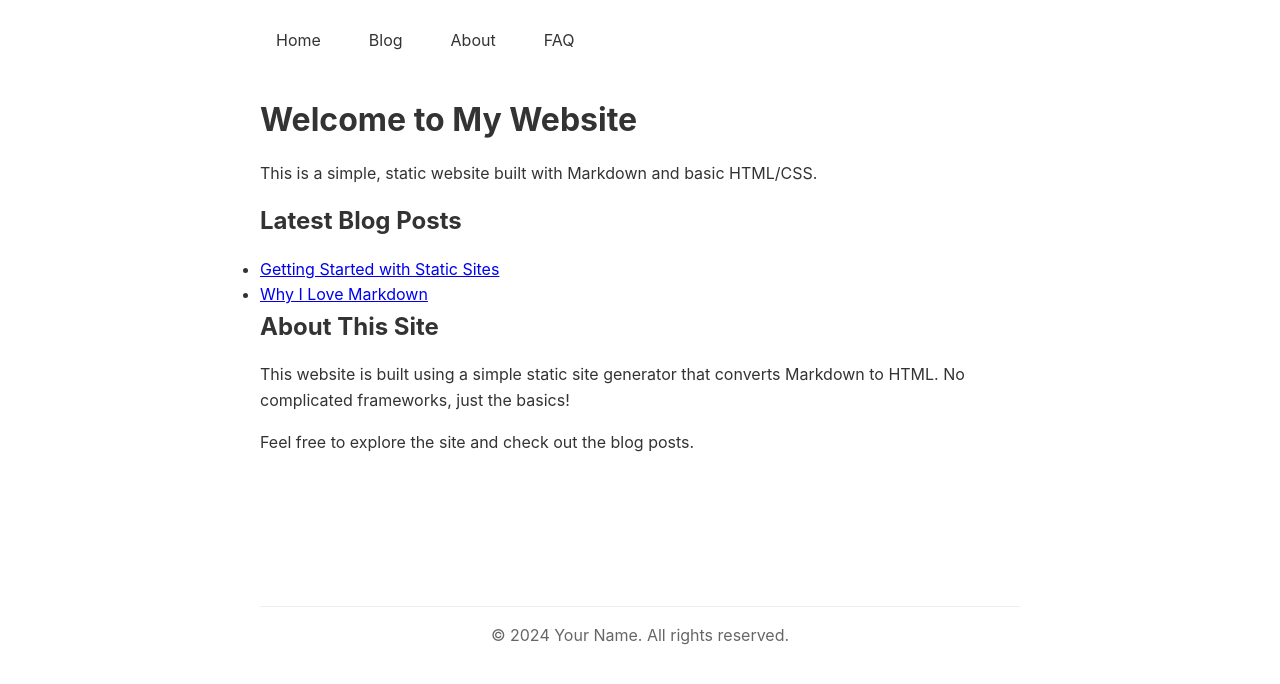
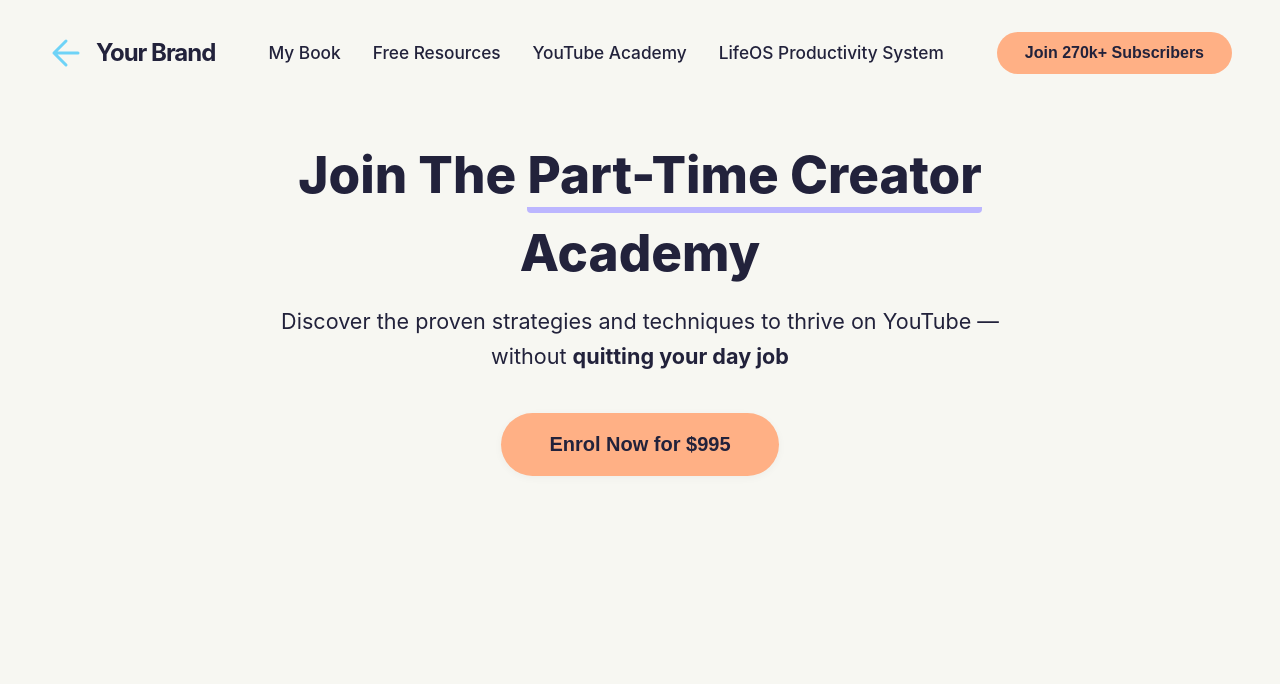
Before and after one commit to ajmares/Blog-BYOA, a website: page public/index.html in a window 1280 px wide. Drawn offline with Linux system fonts and the light colour scheme.

Commit message:
mimicking another site design

```diff
--- a/public/index.html
+++ b/public/index.html
@@ -3,34 +3,171 @@
 <head>
     <meta charset="UTF-8">
     <meta name="viewport" content="width=device-width, initial-scale=1.0">
-    <title>Welcome to My Website</title>
+    <title>Part-Time Creator Academy</title>
     <link rel="stylesheet" href="/css/style.css">
+    <style>
+        html, body {
+            height: 100%;
+        }
+        body {
+            background: #f7f7f2;
+            margin: 0;
+            padding: 0;
+            min-height: 100vh;
+        }
+        .container {
+            width: 100vw;
+            max-width: none;
+            margin: 0;
+            border-radius: 0;
+            box-shadow: none;
+            padding: 0;
+        }
+        .navbar {
+            width: 100%;
+            display: flex;
+            align-items: center;
+            justify-content: space-between;
+            padding: 32px 48px 32px 48px;
+            box-sizing: border-box;
+        }
+        .logo {
+            display: flex;
+            align-items: center;
+            gap: 12px;
+        }
+        .logo svg {
+            height: 36px;
+            width: 36px;
+        }
+        .logo-text {
+            font-size: 1.5rem;
+            font-weight: 700;
+            color: #22223b;
+            letter-spacing: -1px;
+        }
+        .nav-links {
+            display: flex;
+            gap: 32px;
+            align-items: center;
+            justify-content: center;
+            flex: 1;
+        }
+        .nav-links a {
+            color: #22223b;
+            text-decoration: none;
+            font-weight: 500;
+            font-size: 1.08rem;
+            padding: 4px 0;
+        }
+        .cta-nav {
+            background: #ffb085;
+            color: #22223b;
+            border: none;
+            border-radius: 24px;
+            padding: 12px 28px;
+            font-size: 1rem;
+            font-weight: 600;
+            cursor: pointer;
+            transition: background 0.2s;
+            white-space: nowrap;
+        }
+        .cta-nav:hover {
+            background: #ffa06a;
+        }
+        .hero {
+            text-align: center;
+            margin-top: 40px;
+            padding: 0 48px;
+        }
+        .hero-title {
+            font-size: 3.2rem;
+            font-weight: 800;
+            color: #22223b;
+            line-height: 1.1;
+            margin-bottom: 0.5rem;
+        }
+        .hero-underline {
+            display: inline-block;
+            border-bottom: 6px solid #bcb6ff;
+            border-radius: 4px;
+            padding-bottom: 0.1em;
+            margin-bottom: 0.2em;
+        }
+        .hero-desc {
+            font-size: 1.35rem;
+            color: #22223b;
+            margin: 1.5rem 0 2.5rem 0;
+            font-weight: 400;
+        }
+        .cta-main {
+            background: #ffb085;
+            color: #22223b;
+            border: none;
+            border-radius: 32px;
+            padding: 20px 48px;
+            font-size: 1.25rem;
+            font-weight: 700;
+            cursor: pointer;
+            transition: background 0.2s;
+            box-shadow: 0 2px 8px rgba(0,0,0,0.04);
+        }
+        .cta-main:hover {
+            background: #ffa06a;
+        }
+        @media (max-width: 900px) {
+            .navbar, .hero {
+                padding-left: 16px;
+                padding-right: 16px;
+            }
+            .nav-links {
+                gap: 18px;
+            }
+        }
+        @media (max-width: 700px) {
+            .hero-title {
+                font-size: 2rem;
+            }
+            .navbar, .hero {
+                padding-left: 4px;
+                padding-right: 4px;
+            }
+            .navbar {
+                flex-direction: column;
+                gap: 16px;
+            }
+            .nav-links {
+                gap: 12px;
+                flex-wrap: wrap;
+            }
+        }
+    </style>
 </head>
 <body>
-    <header>
-        <nav>
-            <a href="/">Home</a>
-            <a href="/blog">Blog</a>
-            <a href="/about">About</a>
-            <a href="/faq">FAQ</a>
+    <div class="container">
+        <nav class="navbar">
+            <div class="logo">
+                <svg viewBox="0 0 48 48" fill="none"><path d="M8 24L40 24M8 24L24 8M8 24L24 40" stroke="#6ed3f7" stroke-width="4" stroke-linecap="round" stroke-linejoin="round"/></svg>
+                <span class="logo-text">Your Brand</span>
+            </div>
+            <div class="nav-links">
+                <a href="#">My Book</a>
+                <a href="#">Free Resources</a>
+                <a href="#">YouTube Academy</a>
+                <a href="#">LifeOS Productivity System</a>
+            </div>
+            <button class="cta-nav">Join 270k+ Subscribers</button>
         </nav>
-    </header>
-    <main>
-        <h1>Welcome to My Website</h1>
-<p>This is a simple, static website built with Markdown and basic HTML/CSS.</p>
-<h2>Latest Blog Posts</h2>
-<ul>
-<li><a href="/blog/getting-started">Getting Started with Static Sites</a></li>
-<li><a href="/blog/why-markdown">Why I Love Markdown</a></li>
-</ul>
-<h2>About This Site</h2>
-<p>This website is built using a simple static site generator that converts Markdown to HTML. No complicated frameworks, just the basics!</p>
-<p>Feel free to explore the site and check out the blog posts. </p>
-
-    </main>
-    <footer>
-        <p>&copy; 2024 Your Name. All rights reserved.</p>
-    </footer>
-    <script src="/js/main.js"></script>
+        <section class="hero">
+            <h1 class="hero-title">
+                Join The <span class="hero-underline">Part-Time Creator</span><br>Academy
+            </h1>
+            <div class="hero-desc">
+                Discover the proven strategies and techniques to thrive on YouTube &mdash;<br>
+                without <strong>quitting your day job</strong>
+            </div>
+            <button class="cta-main">Enrol Now for $995</button>
+        </section>
+    </div>
 </body>
 </html>
--- a/src/build.js
+++ b/src/build.js
@@ -19,6 +19,11 @@ function processDirectory(dir, outputDir) {
     const files = fs.readdirSync(dir);
 
     files.forEach(file => {
+        // Skip index.md
+        if (file === 'index.md') {
+            return;
+        }
+
         if (file.endsWith('.md')) {
             const markdown = fs.readFileSync(path.join(dir, file), 'utf8');
             const html = marked(markdown);
```
Also changed, not shown: pages/index.md (deleted, +0 -14 lines).
